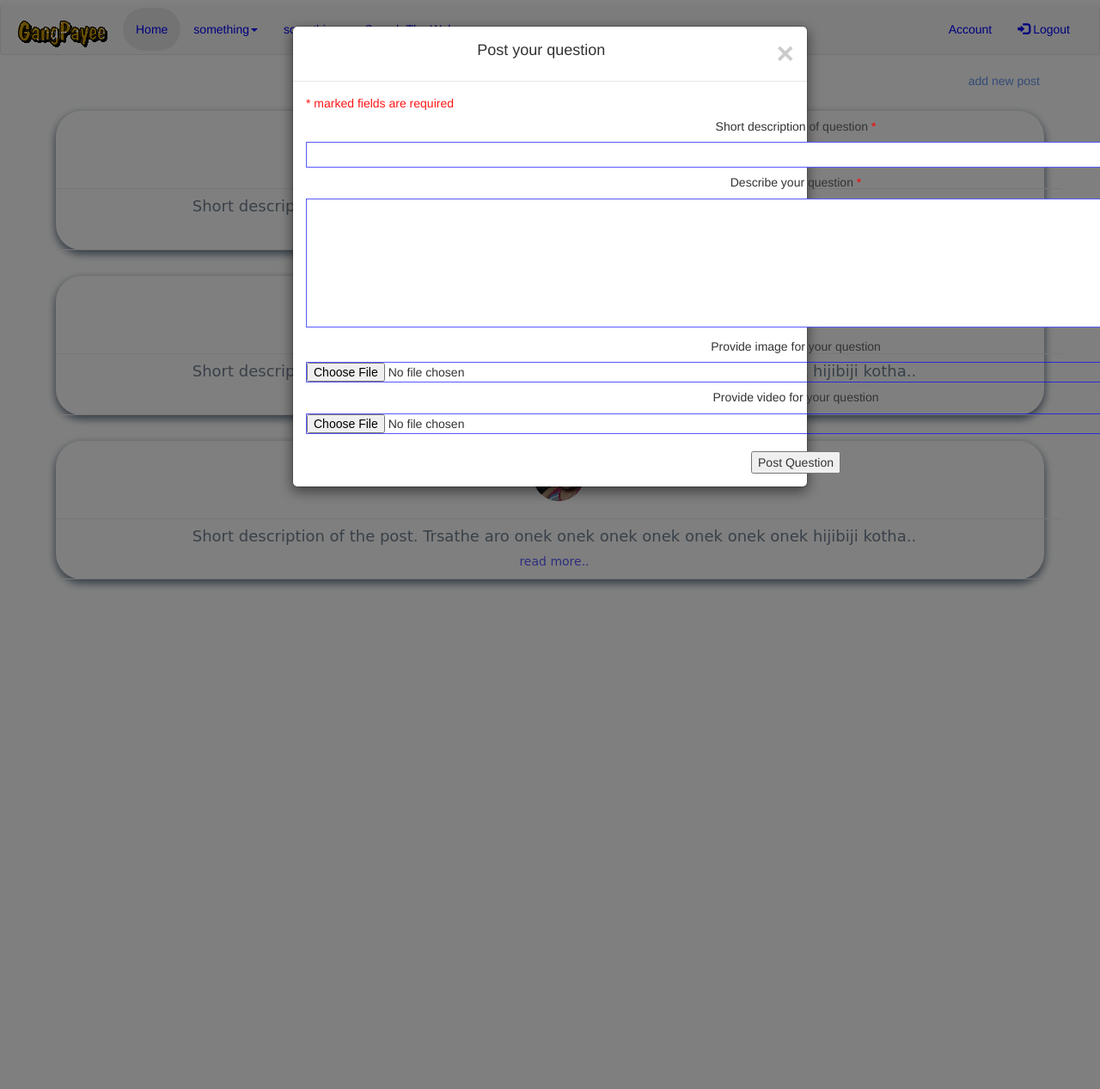
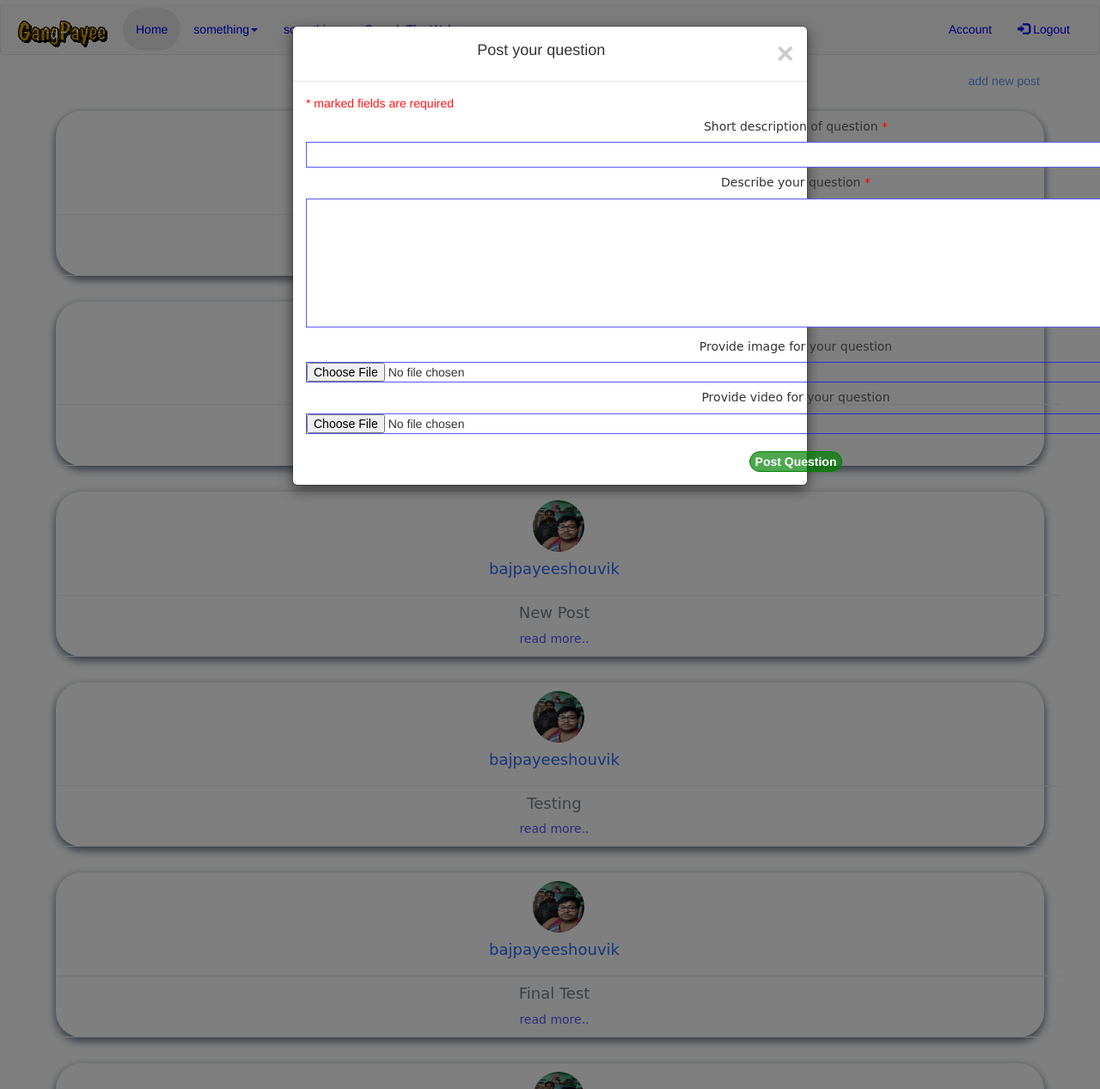
Before and after one commit to shouvikbj/B.Tech-Final-Year-Project, a Flask app: page /home in a window 1280 px wide, after a click on "add new post". Shown: the whole page at 86% size. Run offline with Flask 2, Linux system fonts and the light colour scheme; a user stored in the database is signed in; some libraries are stand-ins or nearby versions.

Commit message:
Posting fecility fully done and working.Added  Animation to posts.

```diff
--- a/app.py
+++ b/app.py
@@ -20,9 +20,9 @@ def index():
 @app.route("/home")
 def home():
     if 'username' in session:
-        user = loginDB.getUser(session['username'])
-        image = user[0][6]
-        return render_template("index.html", image=image)
+        post = postDB.getAllPost()
+
+        return render_template("index.html", post=post)
     else:
         return redirect(url_for('login'))
 
--- a/postDB.py
+++ b/postDB.py
@@ -19,10 +19,15 @@ def createTable():
 
 def createPost(username,shortq,longq,img,vdo):
     db.execute("INSERT INTO post VALUES (?,?,?,?,?)",(username,shortq,longq,img,vdo))
-    db.execute("INSERT INTO post VALUES (?,?,?,?,?)",(username,shortq,longq,img,vdo))
+    db.execute("INSERT INTO postBackUp VALUES (?,?,?,?,?)",(username,shortq,longq,img,vdo))
     con.commit()
 
-
+def getAllPost():
+    db.execute("""
+        SELECT u.image,p.username,p.shortq,p.longq,p.img,p.vdo FROM users AS u INNER JOIN post AS p ON (p.username=u.username)
+    """)
+    post = db.fetchall()
+    return post
 
 
 #createTable()
--- a/templates/index.html
+++ b/templates/index.html
@@ -135,19 +135,40 @@
             font-family: "Comic Sans MS", cursive, sans-serif;
         }
         #q-desc{
-            align-content: left;
+            font-family: "Comic Sans MS", cursive, sans-serif;
         }
         #file-picker{
             width: 100%;
             border: 1px solid rgba(0, 4, 255, 0.657);
+        }
+        #img-q{
+            width: 100%;
+            height: 100%;
+            padding: 10px;
+            margin: 10px;
+        }
+        #vdo-q{
+            width: 100%;
+            height: 100%;
+            padding: 10px;
+            margin: 10px;
+        }
+        #post-q{
+            text-decoration: none;
+            -moz-border-radius: 30px;
+            -webkit-border-radius: 30px;
+            border-radius: 30px;
+            font-weight: bold;
+            border: 1px solid green;
+            background-color: rgba(0, 128, 0, 0.693);
+            color: white;
         }
 
     </style>
     <script>
         $(document).ready(function(){
             $(window).ready(function(){
-                //$(".preloader").delay(1500).fadeOut(500);
-                $(".preloader").hide(); //have change code here finally """WATCH OUT"""
+                $(".preloader").delay(1500).fadeOut(500);
             });
             $("#navbar").hide();
             $("#navbar").fadeIn(1000);
@@ -155,12 +176,21 @@
 
             $(".post-body").hide();
             $(".read-less").hide();
+            $(".media").hide();
+            $(".hide-media").hide();
             $(".post").on('click',function(event){
                 event.stopPropagation();
                 event.stopImmediatePropagation();
-                $('.post-body', this).slideToggle(300);
+                $('.post-body', this).slideToggle(500);
                 $('.read-more', this).toggle(300);
                 $('.read-less', this).toggle(300);
+                $('.post-body', this).on('click', function(event){
+                    event.stopPropagation();
+                    event.stopImmediatePropagation();
+                    $('.media', this).slideToggle(400);
+                    $('.show-media', this).toggle(300);
+                    $('.hide-media', this).toggle(300);
+                })
             });
             /*var post = $('#post');
             $("#post-a-post").on('click', function(){
@@ -230,7 +260,7 @@
                                 <input id="file-picker" type="file" name="imgfile" accept="image/*">
                                 <h5 id="q-desc">Provide video for your question</h5>
                                 <input id="file-picker" type="file" name="vdofile" accept="video/*"><br>
-                                <input type="submit" value="Post Question">
+                                <input type="submit" value="Post Question" id="post-q">
                             </form>
                         </div>
                         <!--<div class="modal-footer" id="foot-modal">
@@ -252,29 +282,48 @@
             <!--Modal contents end here-->
 
             <div>
-                {% for i in range(3) %}
+                {% for i in range(post|length) %}
                     <div class="post" id="post">
                         <div class="container small-post" id="small-post">
                             <div class="row" id="post-heading">
                                 <div id="heading-image">
-                                    <a href="/imges/profilePics/{{ image }}"><img src="/imges/profilePics/{{ image }}" alt="profile pic" id="profile-image"></a>
+                                    <a href="/imges/profilePics/{{ post[i][0] }}"><img src="/imges/profilePics/{{ post[i][0] }}" alt="profile pic" id="profile-image"></a>
                                 </div>
                                 <div id="profile-name">
-                                    <h4 style="color: rgba(0, 72, 255, 0.816)">{{ fullname }}</h4>
+                                    <h4 style="color: rgba(0, 72, 255, 0.816)">{{ post[i][1] }}</h4>
                                 </div>
                                 <hr>
                             </div>
                             <div class="container short-desc" id="short-desc">
-                                <h4>Short description of the post. Trsathe aro onek onek onek onek onek onek onek hijibiji kotha..</h4>
+                                <h4>{{ post[i][2] }}</h4>
                                 <p style="color: rgba(0, 0, 255, 0.653);" class="read-more" id="read-more">read more..</p>
                                 <p style="color: rgba(255, 0, 0, 0.653);" class="read-less" id="read-less">shrink text..</p>
                             </div>
                         </div>
                         <hr>
                         <div class="container post-body" id="post-body">
-                            <p>Lorem ipsum dolor sit amet consectetur adipisicing elit. Provident, nihil! Et mollitia veritatis nesciunt nisi libero blanditiis omnis, architecto ullam optio totam deserunt molestiae nihil illum, tempore cumque odio repellat.</p>
-                            <p>Lorem ipsum dolor sit amet consectetur adipisicing elit. Similique dicta, modi animi a mollitia iusto. Delectus expedita harum adipisci accusamus eos veniam, quis quas. Quos accusantium sunt qui reprehenderit doloribus?</p>
+                            <p>{{ post[i][3] }}</p>
 
+                            <p class="show-media" id="show-media" style="color: rgba(0, 0, 255, 0.653)">show media..</p>
+                            <p class="hide-media" id="hide-media" style="color: rgba(255, 0, 0, 0.653)">hide media..</p>
+
+                            <div class="container row media" id="media">
+                                {% if post[i][4] is defined %}
+                                    <div class="col-lg-6 col-md-6 col-sm-6 col-xs-6" align="center">
+                                        <a href="/posts/images/{{ post[i][4] }}"><img src="/posts/images/{{ post[i][4] }}" alt="" id="img-q"></a>
+                                    </div>
+                                {% endif %}
+
+                                <!--<div class="col-lg-2 col-md-2 col-sm-2 col-xs-2"></div>-->
+
+                                {% if post[i][5] is defined %}
+                                    <div class="col-lg-6 col-md-6 col-sm-6 col-xs-6">
+                                        <video controls height="100%" width="100%" id="vdo-q" align="center">
+                                            <source src="/posts/videos/{{ post[i][5] }}" type="video/mp4">
+                                        </video>
+                                    </div>
+                                {% endif %}
+                            </div>
                         </div>
                     </div><br>
                 {% endfor %}
```
Also changed, not shown: static/imges/profilePics/15696828520391011555127729478206.jpg (deleted), static/imges/profilePics/15696897920791287161213195622770.jpg (added), static/posts/images/15696884866572442976298342067856.jpg (added), users.db, 5 other files.
